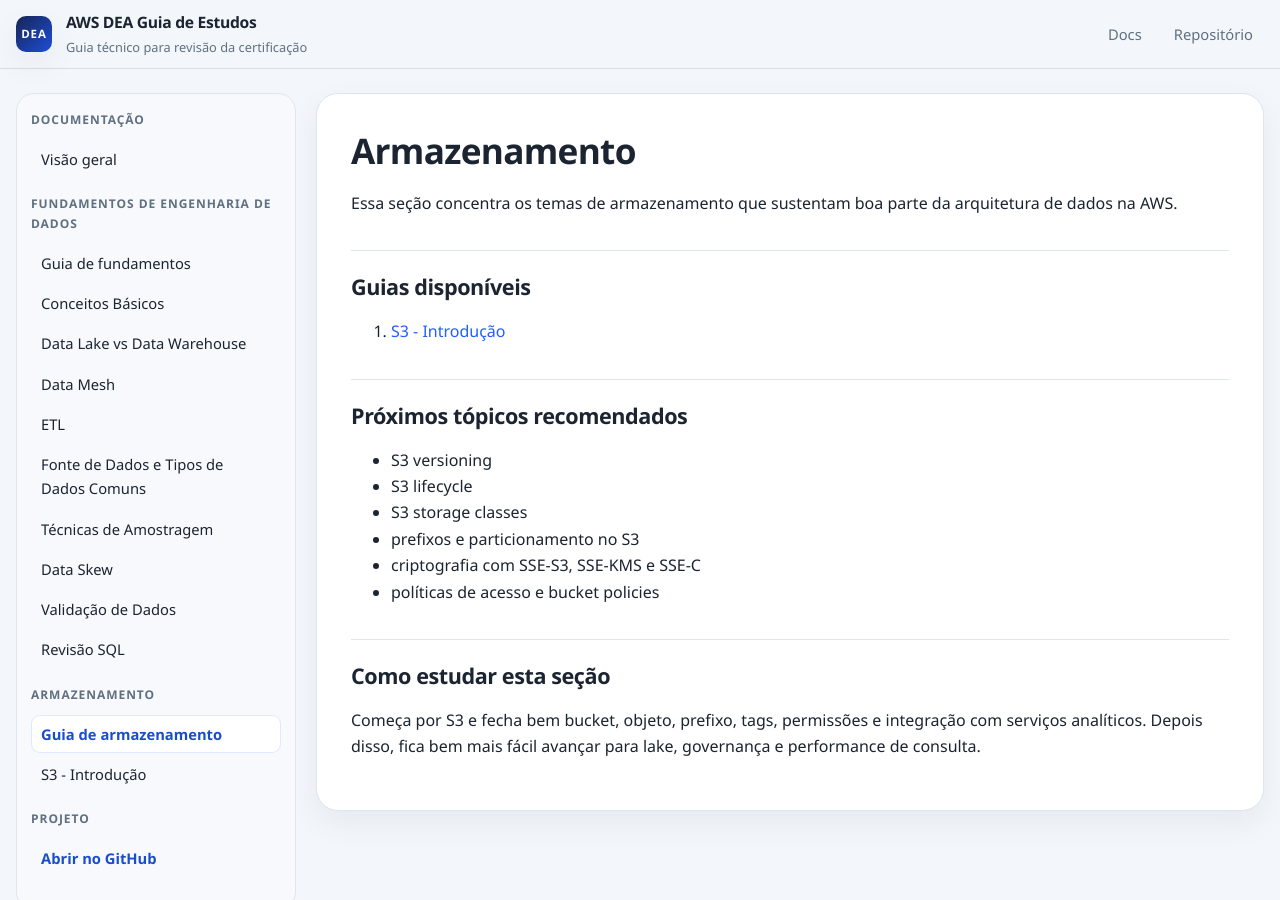
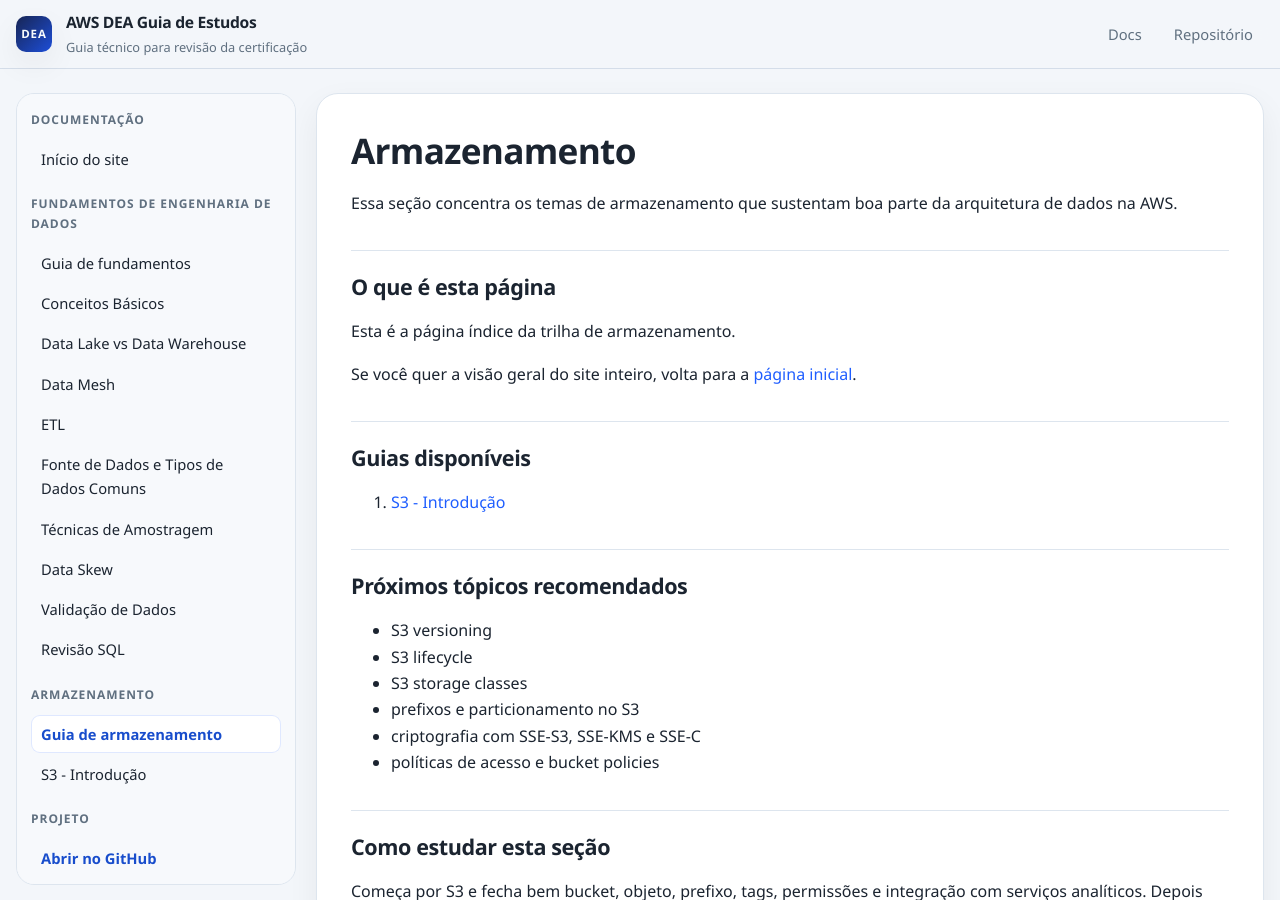
Before and after one commit to Ito-Santana/aws-dea-guia-estudos, a Jekyll site: the page built from armazenamento/index.md, in a window 1280 px wide and 900 px high. Built offline with Jekyll 4.4.1, drawn with Linux system fonts in a browser that asks for light colours; some of the changed text lies outside the part shown.

Commit message:
Clarify docs indexes and sidebar behavior

```diff
--- a/_layouts/default.html
+++ b/_layouts/default.html
@@ -32,7 +32,7 @@
         <aside class="docs-sidebar" aria-label="Navegação lateral">
           <div class="sidebar-section">
             <p class="sidebar-label">Documentação</p>
-            <a class="sidebar-home{% if page.url == '/' %} is-active{% endif %}" href="{{ '/' | relative_url }}">Visão geral</a>
+            <a class="sidebar-home{% if page.url == '/' %} is-active{% endif %}" href="{{ '/' | relative_url }}">Início do site</a>
           </div>
 
           <section class="sidebar-group">
@@ -77,6 +77,11 @@
             {% assign next_title = '' %}
 
             {% case page.url %}
+              {% when '/fundamentos-engenharia-de-dados/' %}
+                {% assign prev_url = '/' %}
+                {% assign prev_title = 'Início do site' %}
+                {% assign next_url = '/fundamentos-engenharia-de-dados/conceitos-basicos.html' %}
+                {% assign next_title = 'Conceitos Básicos' %}
               {% when '/fundamentos-engenharia-de-dados/conceitos-basicos.html' %}
                 {% assign prev_url = '/fundamentos-engenharia-de-dados/' %}
                 {% assign prev_title = 'Guia de fundamentos' %}
@@ -120,6 +125,11 @@
               {% when '/fundamentos-engenharia-de-dados/revisao-sql.html' %}
                 {% assign prev_url = '/fundamentos-engenharia-de-dados/validacao-de-dados.html' %}
                 {% assign prev_title = 'Validação de Dados' %}
+              {% when '/armazenamento/' %}
+                {% assign prev_url = '/' %}
+                {% assign prev_title = 'Início do site' %}
+                {% assign next_url = '/armazenamento/s3-introducao.html' %}
+                {% assign next_title = 'S3 - Introdução' %}
               {% when '/armazenamento/s3-introducao.html' %}
                 {% assign prev_url = '/armazenamento/' %}
                 {% assign prev_title = 'Guia de armazenamento' %}
--- a/armazenamento/index.md
+++ b/armazenamento/index.md
@@ -7,6 +7,12 @@ description: Índice da trilha de armazenamento para a certificação AWS DEA-C0
 # Armazenamento
 
 Essa seção concentra os temas de armazenamento que sustentam boa parte da arquitetura de dados na AWS.
+
+## O que é esta página
+
+Esta é a página índice da trilha de armazenamento.
+
+Se você quer a visão geral do site inteiro, volta para a [página inicial](/).
 
 ## Guias disponíveis
 
@@ -24,3 +30,7 @@ Essa seção concentra os temas de armazenamento que sustentam boa parte da arqu
 ## Como estudar esta seção
 
 Começa por S3 e fecha bem bucket, objeto, prefixo, tags, permissões e integração com serviços analíticos. Depois disso, fica bem mais fácil avançar para lake, governança e performance de consulta.
+
+## Outras trilhas
+
+- [Fundamentos de Engenharia de Dados](../fundamentos-engenharia-de-dados/)
--- a/assets/css/style.css
+++ b/assets/css/style.css
@@ -144,8 +144,8 @@ a:hover {
   background: var(--sidebar-bg);
   border: 1px solid var(--line);
   border-radius: 18px;
-  min-height: calc(100vh - 108px);
-  height: 100%;
+  max-height: calc(100vh - 108px);
+  overflow-y: auto;
 }
 
 .docs-main {
@@ -396,8 +396,8 @@ a:hover {
 
   .docs-sidebar {
     position: static;
-    min-height: auto;
-    height: auto;
+    max-height: none;
+    overflow-y: visible;
   }
 }
 
```
Also changed, not shown: fundamentos-engenharia-de-dados/index.md (+10 -0 lines), index.md (+6 -0 lines).
